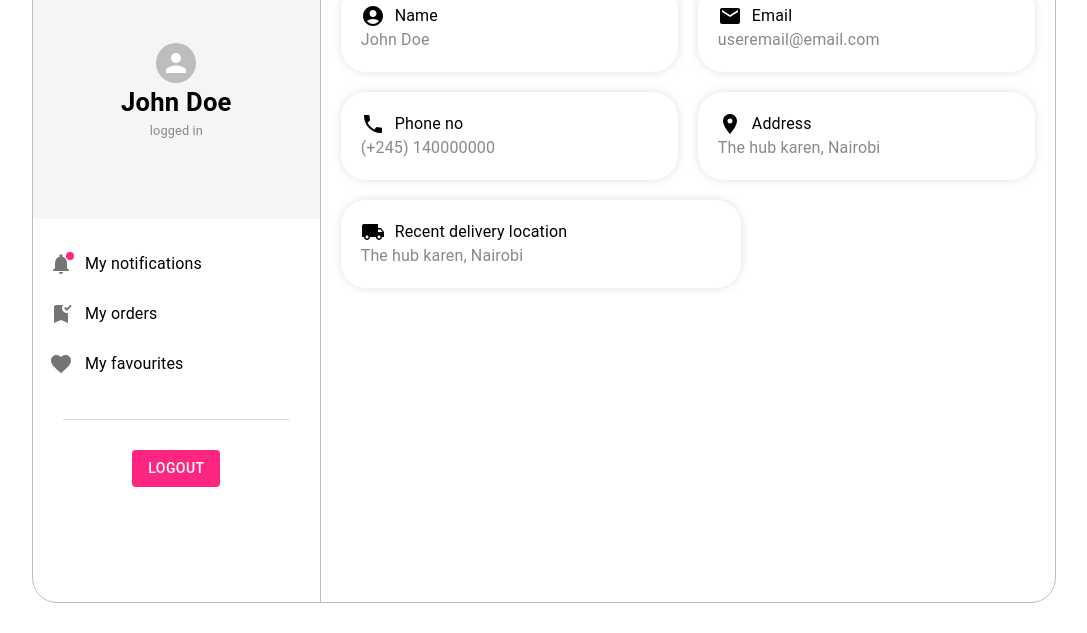
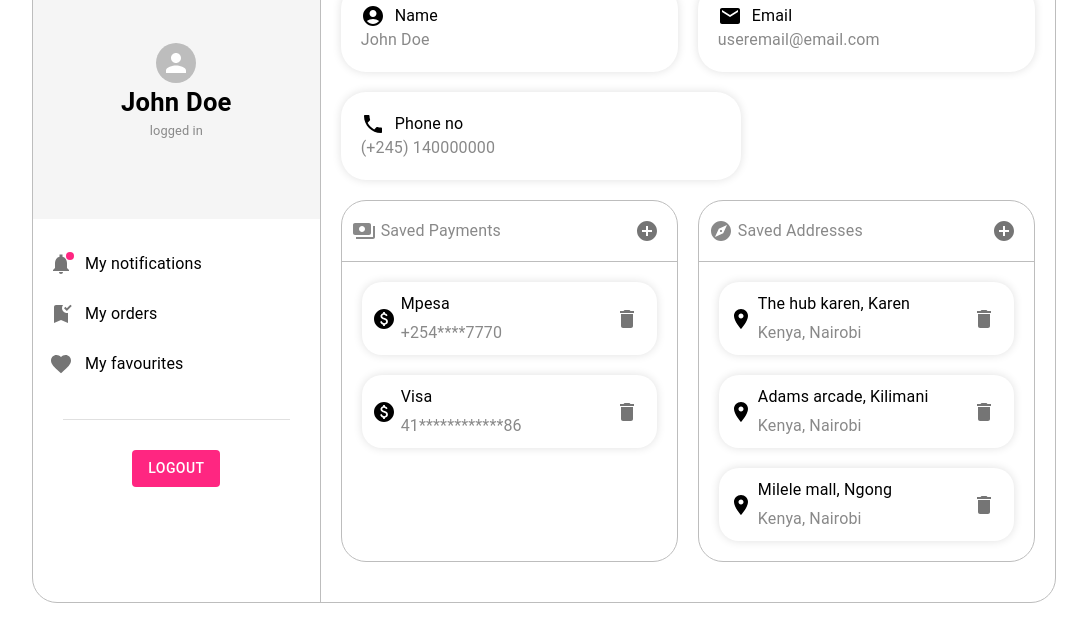
Before and after one commit to The-Origins/e-commerce-template, a Gatsby site: page /user in a window 1280 px wide. Shown: the part 167-800 px from the top of the page, without its empty margins (96-1183 px from the left). Built offline with nearby package versions, Linux system fonts and the light colour scheme; Gatsby itself is replaced by a stand-in of ours.

Commit message:
updated user logic

```diff
--- a/src/components/userPage/profile.jsx
+++ b/src/components/userPage/profile.jsx
@@ -2,12 +2,16 @@ import React from "react";
 import { Box } from "@mui/material";
 import {
   AccountCircle,
+  Explore,
   LocalShipping,
   Mail,
+  Paid,
+  Payments,
   Phone,
   Place,
 } from "@mui/icons-material";
 import UserProfileDetail from "./profileDetail";
+import UserProfileList from "./profileList";
 
 const UserProfile = (props) => {
   return (
@@ -15,11 +19,12 @@ const UserProfile = (props) => {
       width={"100%"}
       height={"100%"}
       padding={"20px"}
+      sx={{ overflowY: "scroll" }}
       display={"flex"}
-      sx={{ overflowY: "scroll" }}
+      flexDirection={"column"}
       gap={"20px"}
     >
-      <Box display={"flex"} height={""} flexWrap={"wrap"} gap={"20px"}>
+      <Box display={"flex"} flexWrap={"wrap"} gap={"20px"}>
         <UserProfileDetail
           icon={<AccountCircle />}
           title={"Name"}
@@ -38,17 +43,19 @@ const UserProfile = (props) => {
           type="tel"
           value={`(${props.user.phone.code}) ${props.user.phone.number}`}
         />
-        <UserProfileDetail
-          icon={<Place />}
-          title={"Address"}
-          type={"text"}
-          value={`${props.user.address.address}, ${props.user.address.city}`}
+      </Box>
+      <Box display={"flex"} flexWrap={"wrap"} gap={"20px"}>
+        <UserProfileList
+          icon={<Payments />}
+          title={"Saved Payments"}
+          data={props.user.payment.saved}
+          type="payment"
         />
-        <UserProfileDetail
-          icon={<LocalShipping />}
-          title={"Recent delivery location"}
-          value={`${props.user.recentDeliveryLocation.address}, ${props.user.recentDeliveryLocation.city}`}
-          noChange={true}
+        <UserProfileList
+          icon={<Explore />}
+          title={"Saved Addresses"}
+          data={props.user.addresses.saved}
+          type="address"
         />
       </Box>
     </Box>
--- a/src/components/userPage/profileDetail.jsx
+++ b/src/components/userPage/profileDetail.jsx
@@ -47,7 +47,7 @@ const UserProfileDetail = (props) => {
         ":hover .profile-detail-title": { color: "primary.main" },
       }}
     >
-      {isEdit && !props.noChange ? (
+      {isEdit ? (
         <Box display={"flex"} flexDirection={"column"} gap={"10px"}>
           <TextField
             value={detail}
@@ -93,7 +93,6 @@ const UserProfileDetail = (props) => {
           <Typography sx={{ transition: "0.3s" }} color={"text.secondary"}>
             {props.value}
           </Typography>
-          {!props.noChange && (
           <Tooltip title="edit" placement="right">
             <IconButton
               onClick={() => setIsEdit(true)}
@@ -109,7 +108,6 @@ const UserProfileDetail = (props) => {
               <Edit />
             </IconButton>
           </Tooltip>
-          )}
         </Box>
       )}
     </Box>
--- /dev/null
+++ b/src/components/userPage/profileList.jsx
@@ -0,0 +1,48 @@
+import React from "react";
+import { AddCircle, Paid, Place } from "@mui/icons-material";
+import { Box, IconButton, Typography, useTheme } from "@mui/material";
+import ProfileListElement from "./profileListElement";
+
+const UserProfileList = (props) => {
+  const theme = useTheme();
+  return (
+    <Box
+      flexBasis={300}
+      flexGrow={1}
+      maxWidth={"400px"}
+      border={`1px solid ${theme.palette.grey[400]}`}
+      borderRadius={"25px"}
+      display={"flex"}
+      flexDirection={"column"}
+      overflow={"hidden"}
+    >
+      <Box
+        padding={"10px"}
+        display={"flex"}
+        justifyContent={"space-between"}
+        alignItems={"center"}
+        borderBottom={`1px solid ${theme.palette.grey[400]}`}
+      >
+        <Typography sx={{ display: "flex", gap: "5px", alignItems: "center", color:"text.secondary" }}>
+          {props.icon}
+          {props.title}
+        </Typography>
+        <IconButton>
+          <AddCircle />
+        </IconButton>
+      </Box>
+      <Box display={"flex"} flexDirection={"column"} gap={"20px"} padding={"20px"}>
+        {props.data.map((data) => (
+          <ProfileListElement
+            icon={props.type === "address" ? <Place /> : <Paid />}
+            title={props.type === "address" ? `${data.address}, ${data.street}` : data.type}
+            description={props.type === "address" ? `${data.country}, ${data.city}` : data.details.number}
+            type={props.type}
+          />
+        ))}
+      </Box>
+    </Box>
+  );
+};
+
+export default UserProfileList;
--- /dev/null
+++ b/src/components/userPage/profileListElement.jsx
@@ -0,0 +1,30 @@
+import React from "react";
+import { Box, IconButton, Tooltip, Typography, useTheme } from "@mui/material";
+import { Delete } from "@mui/icons-material";
+
+const ProfileListElement = (props) => {
+  const theme = useTheme();
+  return (
+    <Box
+      display={"flex"}
+      alignItems={"center"}
+      gap={"5px"}
+      padding={"10px"}
+      boxShadow={`0px 0px 10px 0px ${theme.palette.grey[300]}`}
+      borderRadius={"20px"}
+    >
+      {props.icon}
+      <Box width={"100%"} display={"flex"} flexDirection={"column"} gap={"5px"}>
+        <Typography>{props.title}</Typography>
+        <Typography color={"text.secondary"}>{props.description}</Typography>
+      </Box>
+      <Tooltip title="delete">
+        <IconButton>
+          <Delete />
+        </IconButton>
+      </Tooltip>
+    </Box>
+  );
+};
+
+export default ProfileListElement;
--- a/src/state/store.js
+++ b/src/state/store.js
@@ -6,6 +6,8 @@ const storeSLice = createSlice({
     user: {
       name: {},
       phone: {},
+      addresses:{saved:[]},
+      payment:{saved:[]},
       recentPayment: {},
       address: {},
       recentDeliveryLocation: {},
```
Also changed, not shown: src/pages/checkout.js (+12 -5 lines), src/lib/data.js. Lines whose indentation alone changed are shown as unchanged.
